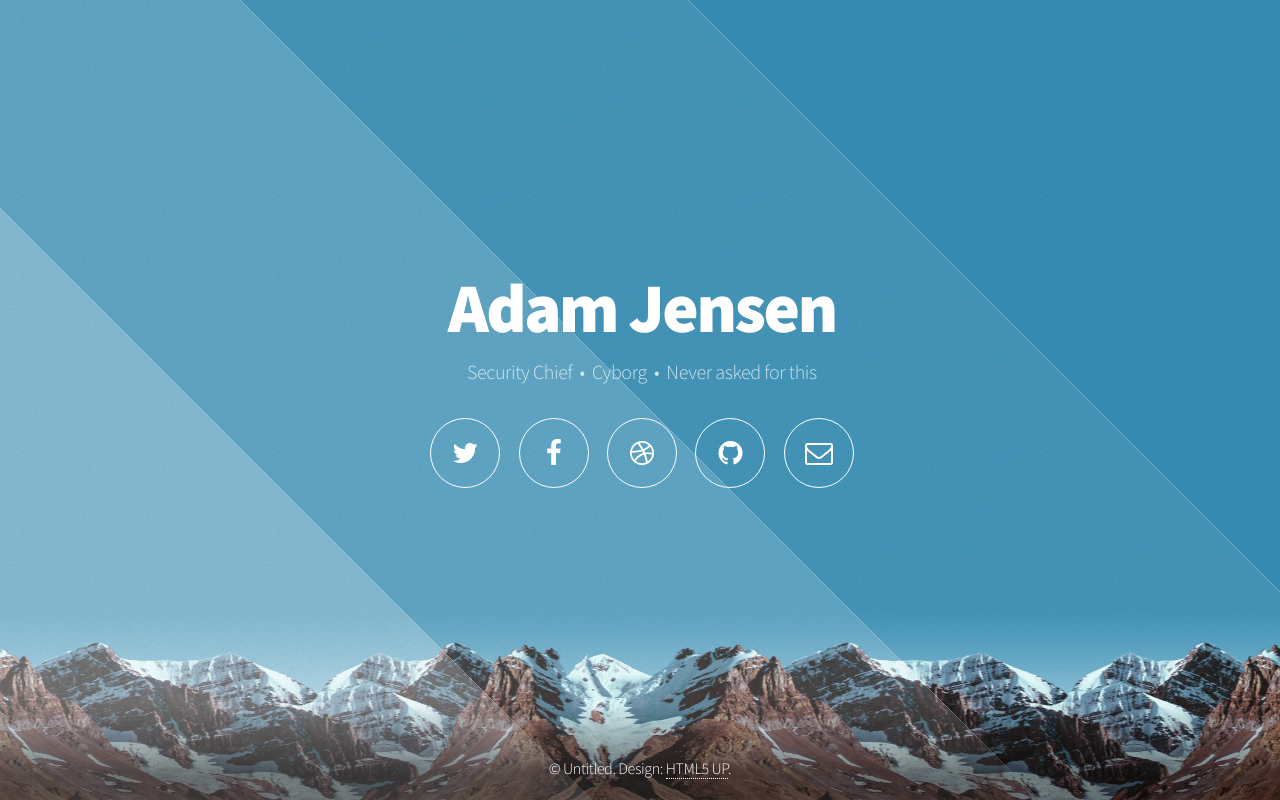
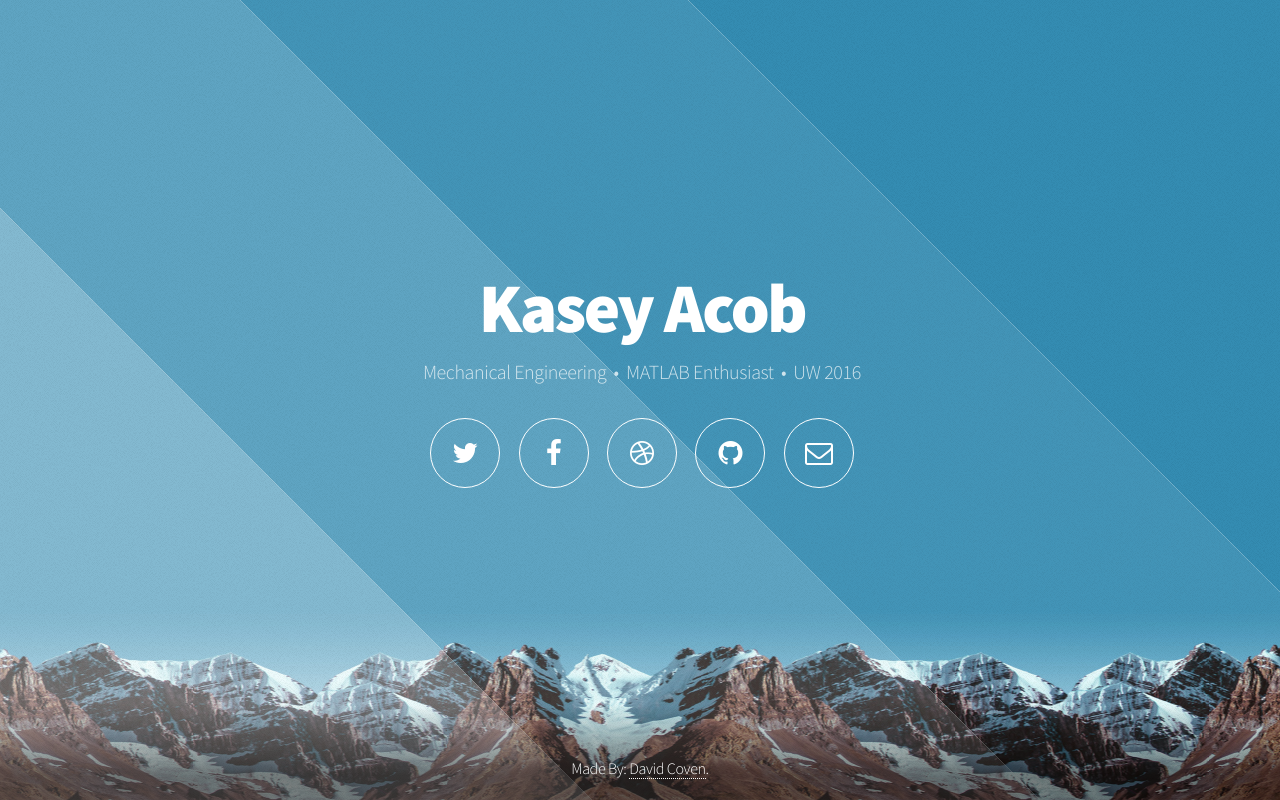
Before and after one commit to mrcoven94/kasey-site, a plain HTML site: page index.html in a window 1280 px wide. Drawn offline with Linux system fonts and the light colour scheme.

Commit message:
init fix

```diff
--- a/index.html
+++ b/index.html
@@ -1,12 +1,7 @@
 <!DOCTYPE HTML>
-<!--
-	Aerial by HTML5 UP
-	html5up.net | @n33co
-	Free for personal and commercial use under the CCA 3.0 license (html5up.net/license)
--->
 <html>
 	<head>
-		<title>Aerial by HTML5 UP</title>
+		<title>Kasey Acob</title>
 		<meta http-equiv="content-type" content="text/html; charset=utf-8" />
 		<meta name="description" content="" />
 		<meta name="keywords" content="" />
@@ -30,8 +25,8 @@
 
 				<!-- Header -->
 					<header id="header">
-						<h1>Adam Jensen</h1>
-						<p>Security Chief &nbsp;&bull;&nbsp; Cyborg &nbsp;&bull;&nbsp; Never asked for this</p>
+						<h1>Kasey Acob</h1>
+						<p>Mechanical Engineering &nbsp;&bull;&nbsp; MATLAB Enthusiast &nbsp;&bull;&nbsp; UW 2016</p>
 						<nav>
 							<ul>
 								<li><a href="#" class="icon fa-twitter"><span class="label">Twitter</span></a></li>
@@ -45,7 +40,7 @@
 
 				<!-- Footer -->
 					<footer id="footer">
-						<span class="copyright">&copy; Untitled. Design: <a href="http://html5up.net">HTML5 UP</a>.</span>
+						<span class="copyright">Made By: <a href="http://davidcoven.me">David Coven</a>.</span>
 					</footer>
 
 			</div>
```
